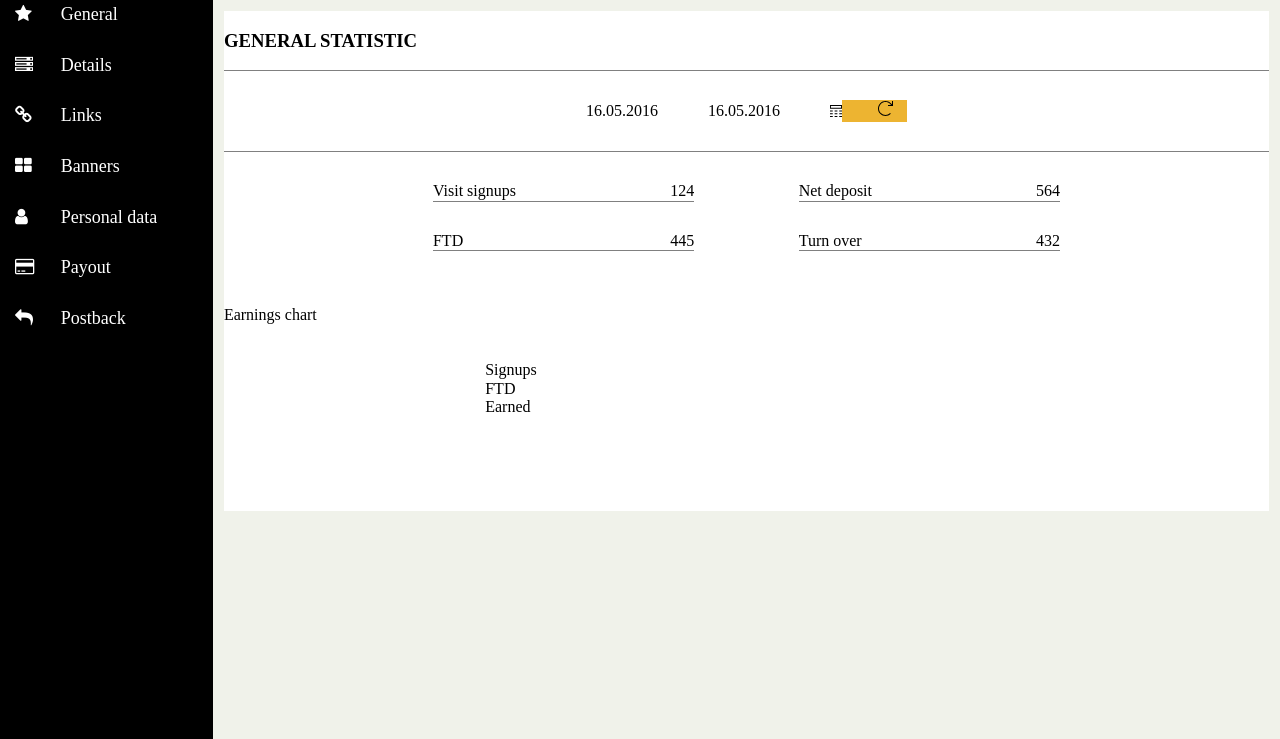
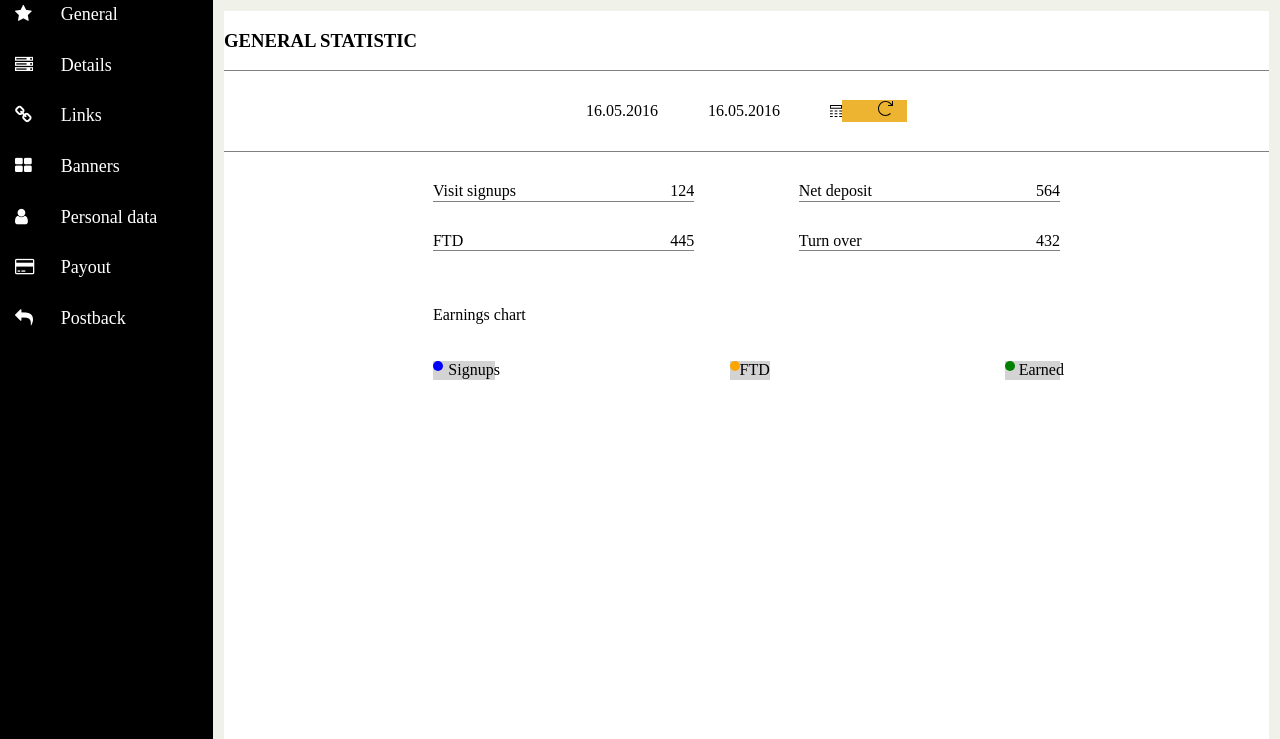
Before and after one commit to Kotwin98/Project_v1, a website: page index.html in a window 1280 px wide. Shown: the part 61-800 px from the top of the page. Drawn offline with Linux system fonts and the light colour scheme.

Commit message:
add graph legend

```diff
--- a/css/style.css
+++ b/css/style.css
@@ -192,7 +192,7 @@ template { display: none; }
 .container{
     background-color: white;
     width: 98%;
-    height: 500px;
+    height: 1000px;
     margin: 0 auto;
 }
 
@@ -238,3 +238,51 @@ template { display: none; }
     border-bottom: 1px solid gray;
     padding-top: 30px;
 }
+
+.earnings{
+    width: 60%;
+    margin: 0 auto;
+}
+
+.legend{
+    width: 60%;
+    margin: 0 auto;
+}
+
+.box{
+    float: right;
+    display: inline-block;
+    display: flex;
+    justify-content: space-between;
+    width: auto;
+    background-color: lightgray;
+}
+
+.boxes{
+    display: flex;
+    justify-content: space-between;
+}
+
+.circle{
+    width: 10px;
+    height: 10px;
+    background-color: blue;
+    display: block;
+    border-radius: 50%;
+}
+
+.circle2{
+    width: 10px;
+    height: 10px;
+    background-color: orange;
+    display: block;
+    border-radius: 50%;
+}
+
+.circle3{
+    width: 10px;
+    height: 10px;
+    background-color: green;
+    display: block;
+    border-radius: 50%;
+}
```
